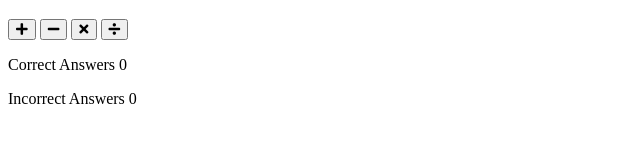
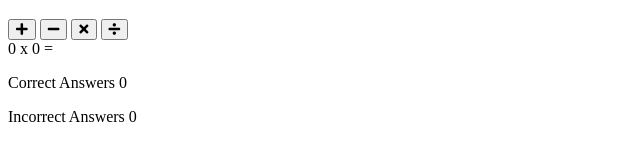
Before and after one commit to Cloud-Monkey/love-maths, a plain HTML site: page index.html in a window 1280 px wide. Shown: the part 100-260 px from the top of the page, without its empty margins (0-640 px from the left). Drawn offline with Linux system fonts and the light colour scheme.

Commit message:
add operators to spans in question area div

```diff
--- a/index.html
+++ b/index.html
@@ -34,10 +34,10 @@
             </button>
         </div>
         <div class="question-area">
-            <span></span>
-            <span></span>
-            <span></span>
-            <span></span>
+            <span id="operand1">0</span>
+            <span id="operator">x</span>
+            <span id="operand2">0</span>
+            <span>=</span>
         </div>
     </div>
 
```
